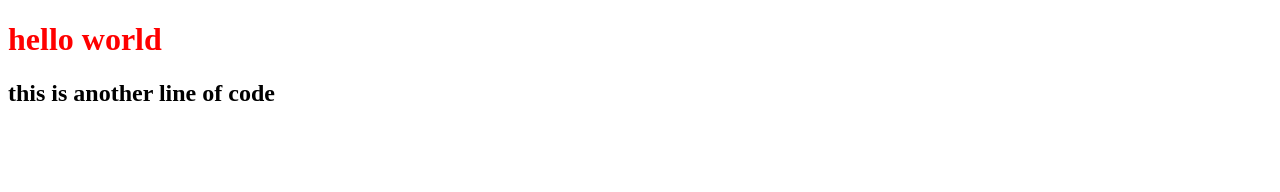
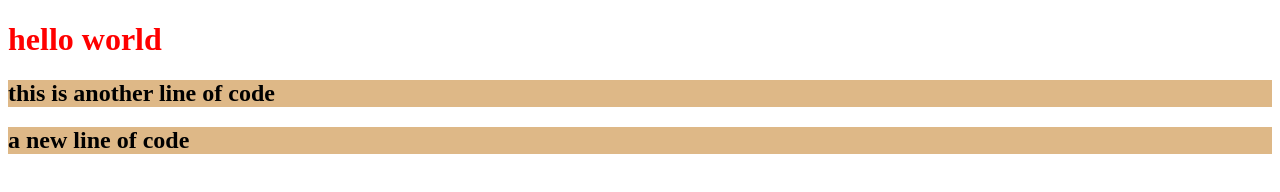
Before and after one commit to omerelkholy/NTI_Lecture_novemeber_2026, a plain HTML site: page index.html in a window 1280 px wide. Drawn offline with Linux system fonts and the light colour scheme.

Commit message:
E: adding a new commit in omer branch

```diff
--- a/index.html
+++ b/index.html
@@ -9,6 +9,7 @@
 <body>
     <h1>hello world</h1>
     <h2>this is another line of code</h2>
+    <h2>a new line of code</h2>
     <script src="script.js"></script>
 </body>
 </html>
--- a/style.css
+++ b/style.css
@@ -1,3 +1,7 @@
 h1 {
     color: red;
 }
+
+h2 {
+    background-color: burlywood;
+}
```
